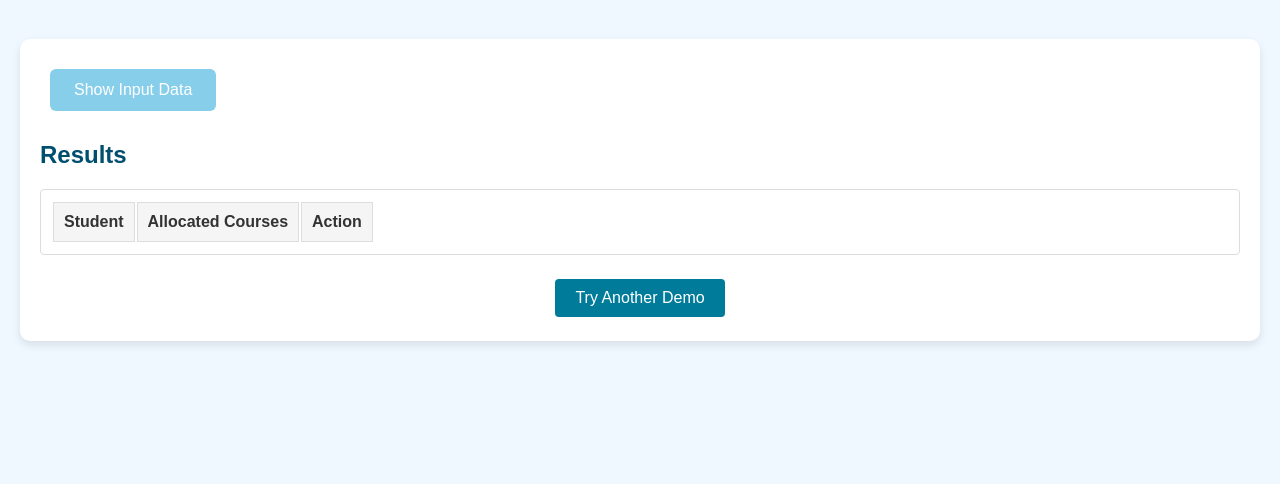
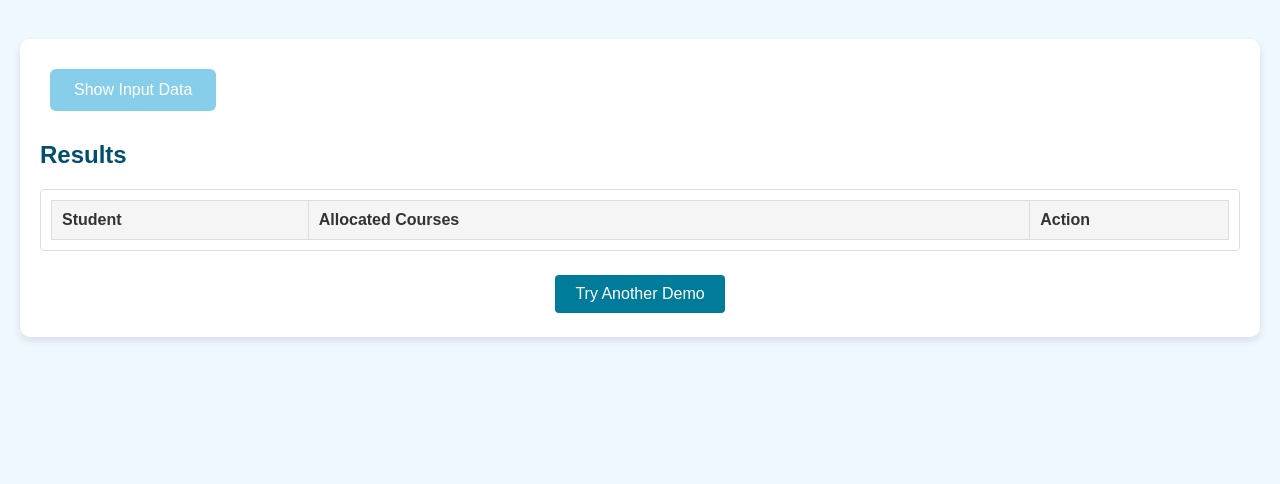
Before and after one commit to Final-Project-fairpyx/website, a Flask app: template frontend/templates/result.html in a window 1280 px wide. Shown: the part 176-660 px from the top of the page. Run offline with Flask 3, Linux system fonts and the light colour scheme; the template is opened without the code that fills it, so the values that code supplies are empty.

Commit message:
result Allocated Courses with fix size that look better

```diff
--- a/frontend/static/style.css
+++ b/frontend/static/style.css
@@ -283,6 +283,13 @@ button:hover {
     background-color: #f2f2f2;
 }
 
+/* Ensure the results table takes up full width */
+.results-table {
+    width: 100%;
+    border-collapse: collapse;
+    table-layout: fixed; /* Ensure table layout respects the width settings */
+}
+
 /* Scrollable container for the results table */
 .results-table-container {
     max-height: 1000px; /* Adjust this height based on your design needs */
@@ -300,6 +307,16 @@ button:hover {
     border: 1px solid #ddd;
     text-align: left;
     white-space: nowrap; /* Prevent text wrapping */
+    word-break: break-word; /* Break long words if necessary */
+}
+
+.results-table td {
+    word-wrap: break-word; /* Allows long words to break and wrap within the cell */
+    white-space: normal; /* Allows text to wrap onto the next line */
+}
+
+.results-table td {
+    max-width: 200px; /* Adjust the maximum width as needed */
 }
 
 .results-table th {
@@ -422,3 +446,24 @@ button:hover {
     top: 0;
     z-index: 3; /* Ensures header stays on top */
 }
+
+.results-table th:nth-child(1), /* Adjust width for the first column */
+.results-table td:nth-child(1) {
+    width: 200px; /* Set width for the first column */
+}
+
+.results-table th:nth-child(2), /* Adjust width for the 'Allocated Courses' column */
+.results-table td:nth-child(2) {
+    width: 600px; /* Set width for the 'Allocated Courses' column */
+}
+
+.results-table th:nth-child(3), /* Adjust width for the third column */
+.results-table td:nth-child(3) {
+    width: 150px; /* Set width for the third column */
+}
+
+/* Optional: Adjust the width for the last column if needed */
+.results-table th:last-child,
+.results-table td:last-child {
+    width: 150px; /* Adjust width for the last column */
+}
--- a/frontend/templates/result.html
+++ b/frontend/templates/result.html
@@ -145,6 +145,7 @@
         </div>
 
         <h2>Results</h2>
+        <!-- Table displaying results -->
         <div class="results-table-container">
             <table class="results-table">
                 <thead>
@@ -175,6 +176,7 @@
             </table>
         </div>
 
+
         <!-- Button to try another demo -->
         <div class="try-another-demo">
             <a href="{{ url_for('index') }}" class="button">Try Another Demo</a>
```
Also changed, not shown: other parts of frontend/static/style.css (+7 -0 lines).
